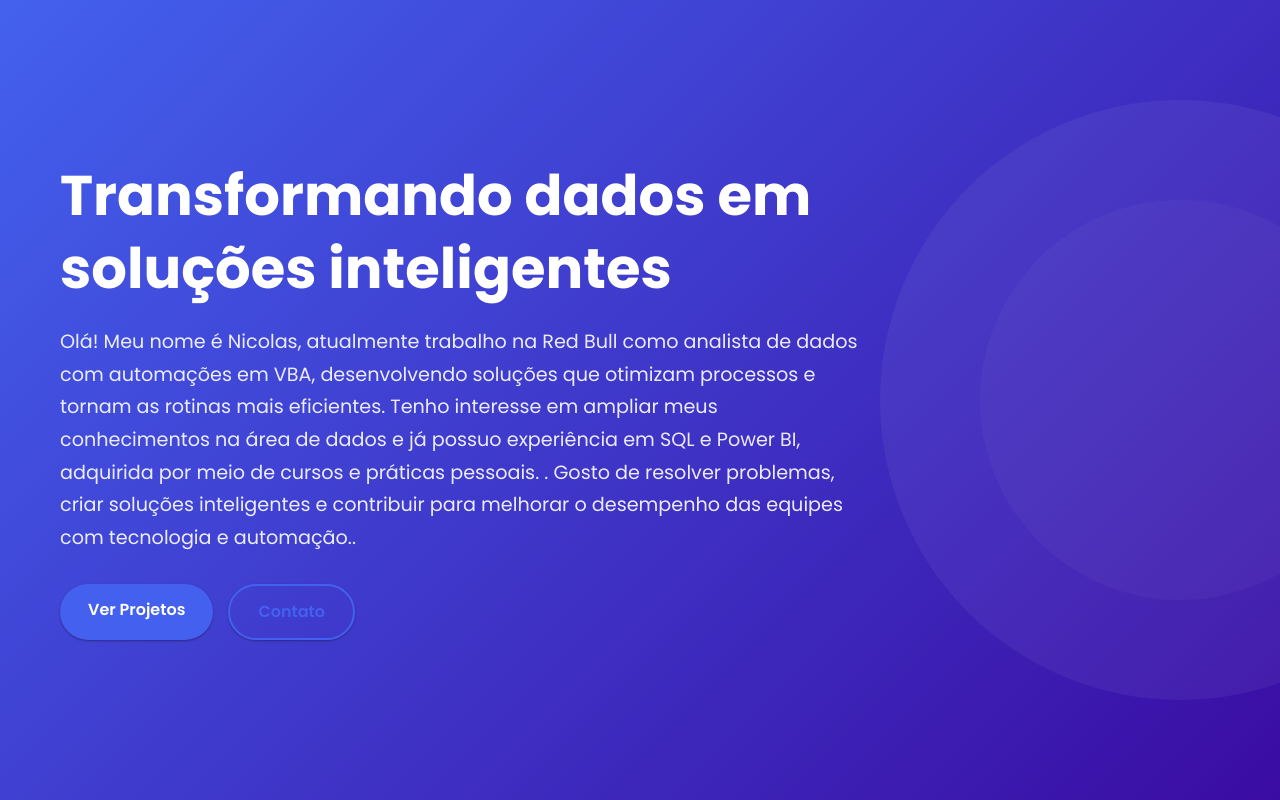
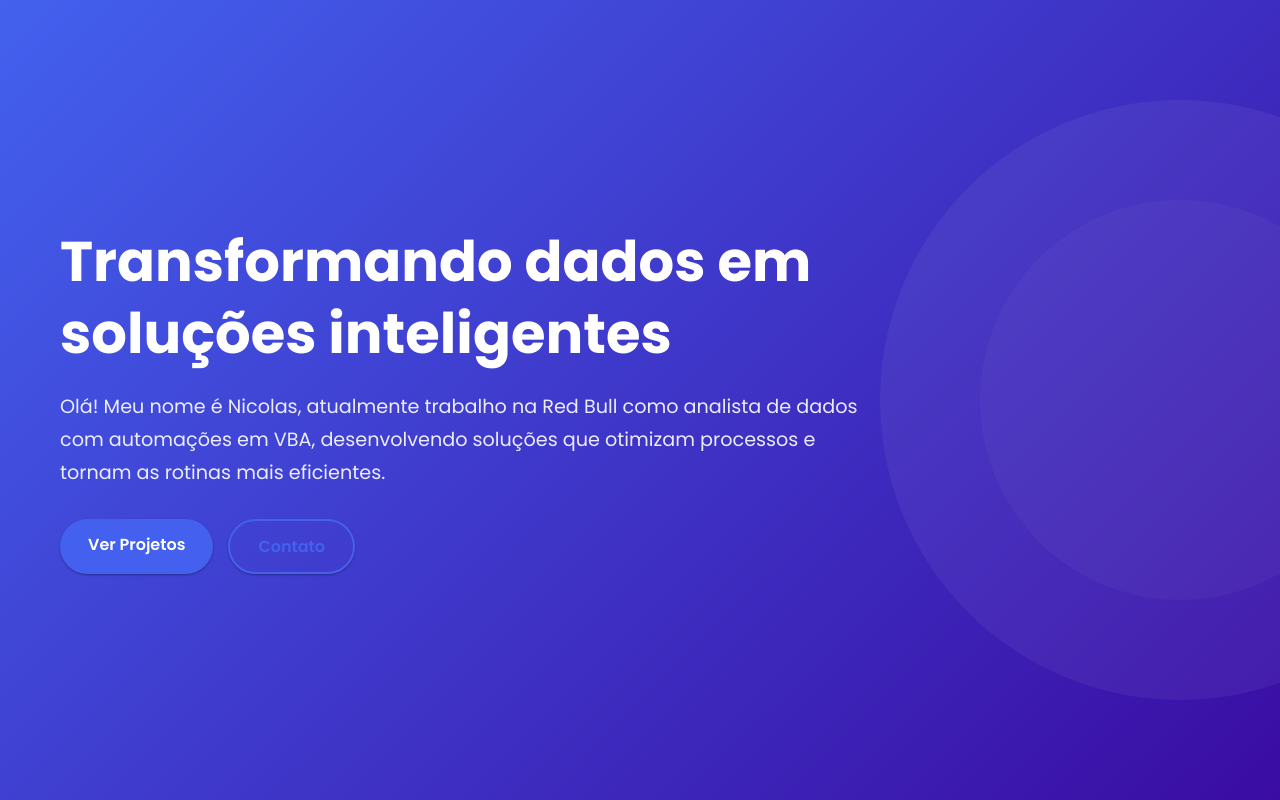
Before and after one commit to nicolaspsilva6/Portifolio, a plain HTML site: page index.html in a window 1280 px wide. Shown: the top 800 px of the page. Drawn offline with Linux system fonts and the light colour scheme.

```diff
--- a/index.html
+++ b/index.html
@@ -505,8 +505,7 @@
         <div class="container">
             <div class="header-content">
                 <h1>Transformando dados em soluções inteligentes</h1>
-                <p>Olá! Meu nome é Nicolas, atualmente trabalho na Red Bull como analista de dados com automações em VBA, desenvolvendo soluções que otimizam processos e tornam as rotinas mais eficientes. Tenho interesse em ampliar meus conhecimentos na área de dados e já possuo experiência em SQL e Power BI, adquirida por meio de cursos e práticas pessoais.
-                . Gosto de resolver problemas, criar soluções inteligentes e contribuir para melhorar o desempenho das equipes com tecnologia e automação..</p>
+                <p>Olá! Meu nome é Nicolas, atualmente trabalho na Red Bull como analista de dados com automações em VBA, desenvolvendo soluções que otimizam processos e tornam as rotinas mais eficientes.</p>
                 <div class="header-btns">
                     <a href="#projects" class="btn btn-primary">Ver Projetos</a>
                     <a href="#contact" class="btn btn-outline">Contato</a>
```
